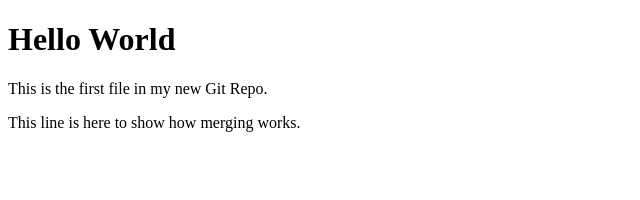
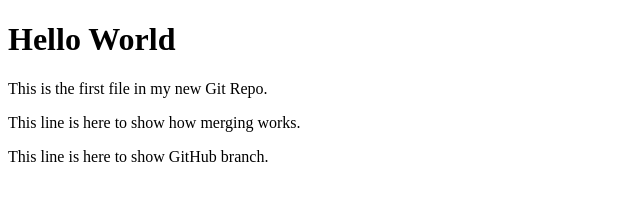
Before and after one commit to hannahb09/week3_github, a plain HTML site: page index.html in a window 1280 px wide. Shown: the whole page, without its empty margins (0-640 px from the left). Drawn offline with Linux system fonts and the light colour scheme.

Commit message:
Update index.html

```diff
--- a/index.html
+++ b/index.html
@@ -8,6 +8,7 @@
     <div><imgsrc="img_hello_world.jpg" style="width: 450px; height: auto;"></div>
     <p> This is the first file in my new Git Repo. </p>
     <p>This line is here to show how merging works.</p>
+    <p>This line is here to show GitHub branch.</p>
     <div><imgsrc="img_hello_world_2.jpg" style="width: 450px; height: auto;"></div></body>
 </body>
 </html>
```
